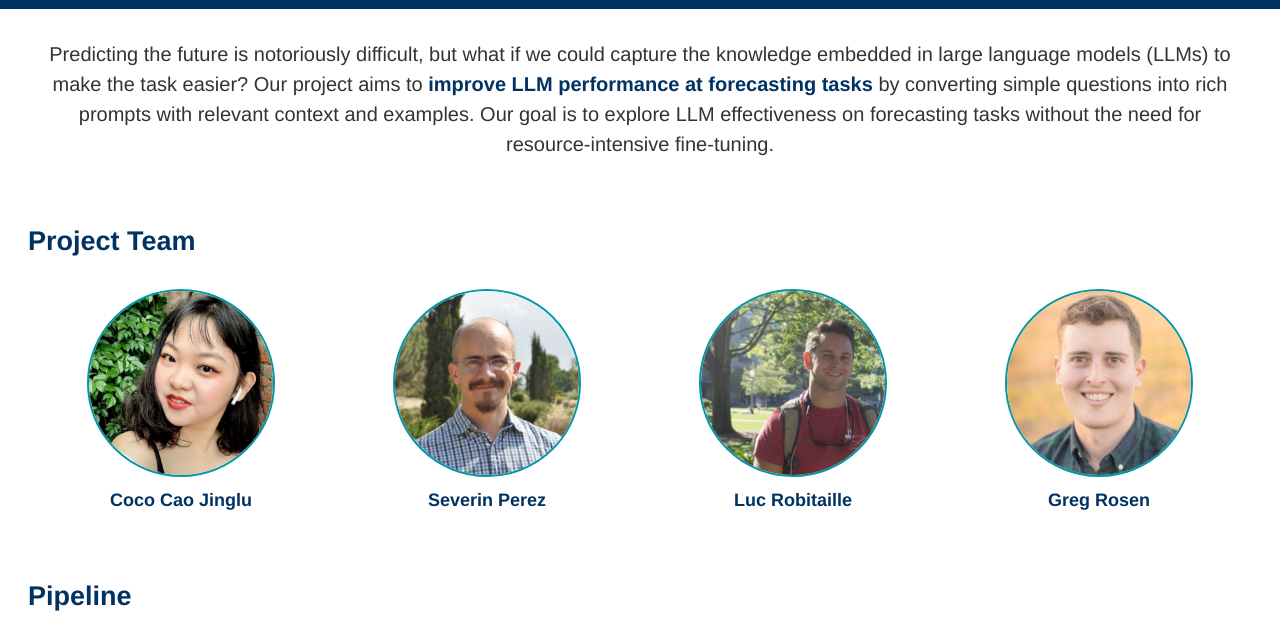
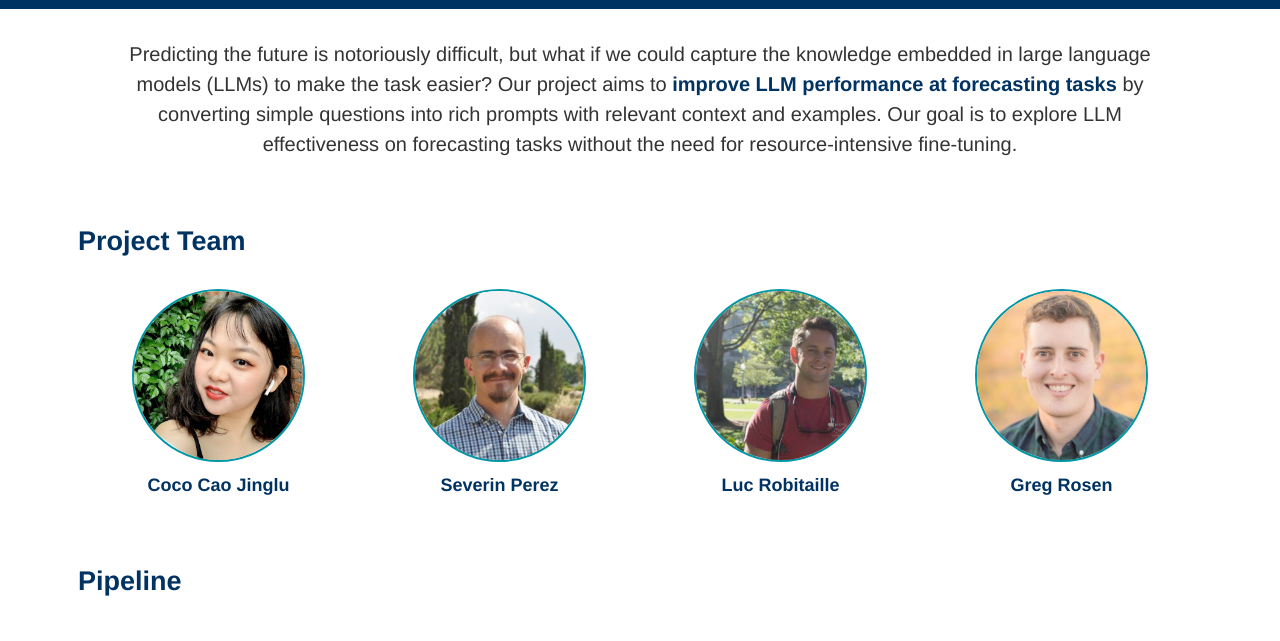
Before and after one commit to sevperez/forecasting-prompts, a plain HTML site: page docs/index.html in a window 1280 px wide. Shown: the part 81-722 px from the top of the page. Drawn offline with Linux system fonts and the light colour scheme.

Commit message:
update title

```diff
--- a/docs/index.html
+++ b/docs/index.html
@@ -2,6 +2,7 @@
 <html>
 
 <head>
+    <title>Forecasting Prompts</title>
     <link rel="stylesheet" type="text/css" href="styles.css">
 </head>
 
--- a/docs/styles.css
+++ b/docs/styles.css
@@ -13,7 +13,7 @@ body {
 
 main {
     margin-top: 80px;
-    padding: 0 20px;
+    padding: 0 70px;
 }
 
 main div {
```
